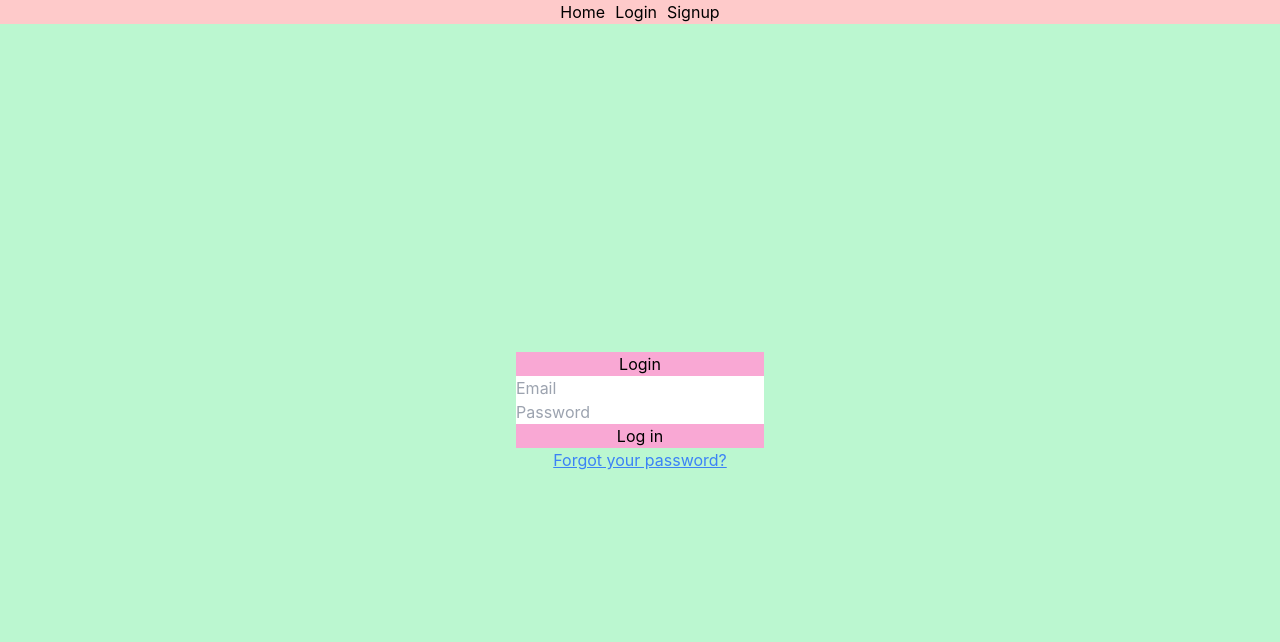
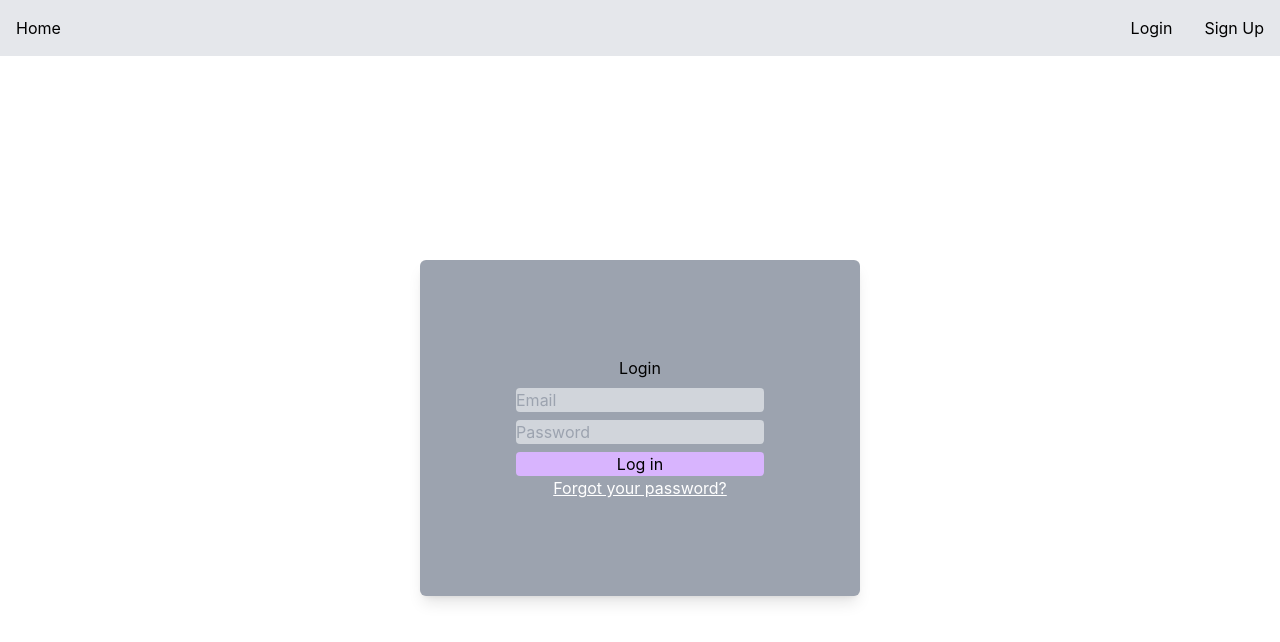
Before and after one commit to yusefwilson/miracle_minutes_frontend, a React (Create React App) app: page /login in a window 1280 px wide. Shown: the top 642 px of the page. Built offline with nearby package versions, Linux system fonts and the light colour scheme; the HTML template or start-up script is replaced by a standard one.

Commit message:
Start styling login and signup

```diff
--- a/src/components/Navbar.jsx
+++ b/src/components/Navbar.jsx
@@ -9,6 +9,8 @@ export default function Navbar()
   //get the login state and the function to set the login state from the context
   const {logged_in, set_logged_in} = useContext(LOGIN_CONTEXT);
 
+  const button_style_string = 'hover:text-white hover:bg-purple-200 rounded p-4 ';
+
   const logout = () =>
   {
     set_logged_in(false);
@@ -18,13 +20,15 @@ export default function Navbar()
   }
 
   return (
-    <div className='flex bg-red-200 justify-center'>
-        <nav className='flex gap-x-2.5'>
-            <Link to='/'>Home</Link>
-            {logged_in ? <Link to='/dashboard'>Dashboard</Link> : <Link to='/login'>Login</Link>}
-            {logged_in ? null : <Link to='/signup'>Signup</Link>}
-            {logged_in ? <Link to='/' onClick={logout}>Logout</Link> : null}
-        </nav>
+    <div className='flex flex-row bg-gray-200 justify-between'>
+      <div className='flex'>
+        <Link className={button_style_string} to='/'>Home</Link>
+      </div>
+      <div className='flex'>
+        {logged_in ? <Link className={button_style_string} to='/dashboard'>Dashboard</Link> : <Link className={button_style_string} to='/login'>Login</Link>}
+        {logged_in ? null : <Link className={button_style_string} to='/signup'>Sign Up</Link>}
+        {logged_in ? <Link className={button_style_string} to='/' onClick={logout}>Logout</Link> : null}
+      </div>
     </div>
   );
 }
--- a/src/pages/Login.jsx
+++ b/src/pages/Login.jsx
@@ -12,7 +12,7 @@ export default function Login()
     const [error_message, set_error_message] = useState('');
     const navigate = useNavigate();
 
-    useEffect( () => { if(logged_in) { navigate('/dashboard');} });
+    useEffect( () => { if(logged_in) { navigate('/dashboard'); } });
 
     const handle_change = (event) =>
     {
@@ -52,14 +52,16 @@ export default function Login()
     }
 
     return (
-        <div className='bg-green-200 flex justify-center h-full grid content-center'>
-            <form noValidate onSubmit={handle_submit} className='flex flex-col bg-pink-300'>
-                <h1 className='text-center'>Login</h1>
-                <input type='email' placeholder='Email' name='email' onChange={handle_change} />
-                <input type='password' placeholder='Password' name='password' onChange={handle_change} />
-                <button type='submit'>Log in</button>
-            </form>
-            <h1 className='text-center'><a className='underline text-blue-500' href='/forgot'>Forgot your password?</a></h1>
+        <div className='bg-white flex justify-center h-full grid content-center'>
+            <div className='flex flex-col bg-gray-400 p-24 rounded-md shadow-lg'>
+                <form className='flex flex-col space-y-2' noValidate onSubmit={handle_submit}>
+                    <h1 className='text-center'>Login</h1>
+                    <input className='bg-gray-300 rounded' type='email' placeholder='Email' name='email' onChange={handle_change} />
+                    <input className='bg-gray-300 rounded' type='password' placeholder='Password' name='password' onChange={handle_change} />
+                    <button className='bg-purple-300 rounded hover:text-white' type='submit'>Log in</button>
+                </form>
+                <h1 className='text-center'><a className='underline text-white' href='/forgot'>Forgot your password?</a></h1>
+            </div>
             {error_message !== '' ? <p>{error_message}</p> : null}
         </div>
     );
--- a/src/pages/Signup.jsx
+++ b/src/pages/Signup.jsx
@@ -57,14 +57,17 @@ export default function Signup()
     }
 
     return (
-        <div className='bg-green-200 flex justify-center h-full grid content-center'>
-            <form noValidate onSubmit={handle_submit} className='bg-pink-300 flex flex-col'>
-                <h1 className='text-center'>Signup</h1>
-                <input type='email' placeholder='Email' name='email' onChange={handle_change}/>
-                <input type='password' placeholder='Password' name='password' onChange={handle_change}/>
-                <input type='password' placeholder='Confirm Password' name='confirmPassword' onChange={handle_change}/>
-                <button type='submit'>Sign up</button>
-            </form>
+        <div className='bg-white flex justify-center h-full grid content-center'>
+            <div className='flex flex-col bg-gray-400 p-16 rounded-md shadow-lg'>
+                <form className='flex flex-col space-y-2' noValidate onSubmit={handle_submit}>
+                    <h1 className='text-center'>Signup</h1>
+                    <input className='bg-gray-300 rounded' type='email' placeholder='Email' name='email' onChange={handle_change}/>
+                    <input className='bg-gray-300 rounded' type='password' placeholder='Password' name='password' onChange={handle_change}/>
+                    <input className='bg-gray-300 rounded' type='password' placeholder='Confirm Password' name='confirmPassword' onChange={handle_change}/>
+                    <button className='bg-purple-300 rounded hover:text-white'type='submit'>Sign up</button>
+                </form>
+                <h1 className='text-center'><a className='underline text-white' href='/forgot'>Already have an account? Log in!</a></h1>
+            </div>
             {error_message !== '' ? <p>{error_message}</p> : null}
         </div>
     );
```
